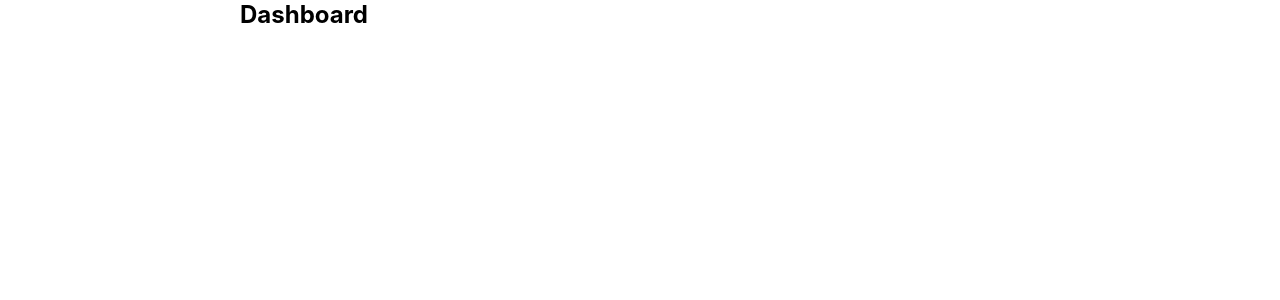
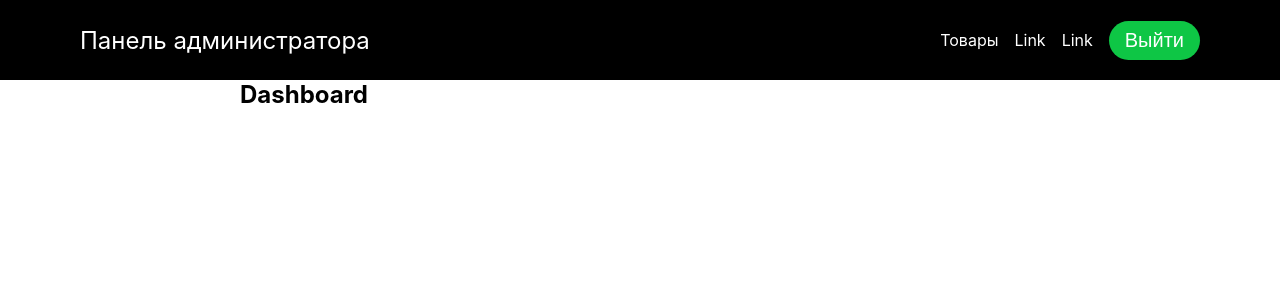
Before and after one commit to nikitadubyk/food-order-admin, a React (Create React App) app: page /dashboard in a window 1280 px wide. Shown: the top 300 px of the page. Built offline with nearby package versions, Linux system fonts and the light colour scheme; sample sign-in values are in the browser's storage.

Commit message:
added header

```diff
--- a/src/components/Button/index.tsx
+++ b/src/components/Button/index.tsx
@@ -6,14 +6,21 @@ interface ButtonProps {
     children: React.ReactNode
     reverse?: boolean
     warning?: boolean
+    onClick?: () => void
 }
 
-const Button: React.FC<ButtonProps> = ({ children, reverse, warning }) => {
+const Button: React.FC<ButtonProps> = ({
+    children,
+    reverse,
+    warning,
+    onClick,
+}) => {
     return (
         <button
             className={`button ${reverse && 'button-reverse'} ${
                 warning && 'button-warning'
             }`}
+            onClick={onClick}
         >
             {children}
         </button>
--- /dev/null
+++ b/src/components/Header/Header.scss
@@ -0,0 +1,31 @@
+.header {
+    display: flex;
+    justify-content: space-between;
+    align-items: center;
+    width: 100%;
+    min-height: 5rem;
+    background-color: #000;
+    padding: 0 5rem;
+    &__title {
+        color: #fff;
+        font-size: 1.5rem;
+        text-decoration: none;
+    }
+    &__nav {
+        ul {
+            list-style: none;
+            display: flex;
+            align-items: center;
+            li {
+                a {
+                    color: #fff;
+                    text-decoration: none;
+                    margin-right: 1rem;
+                    &:hover {
+                        text-decoration: underline;
+                    }
+                }
+            }
+        }
+    }
+}
--- /dev/null
+++ b/src/components/Header/index.tsx
@@ -0,0 +1,46 @@
+import React from 'react'
+import { NavLink, Link } from 'react-router-dom'
+import { useDispatch } from 'react-redux'
+import { logout } from '../../redux/auth/slice'
+import { useNavigate } from 'react-router-dom'
+
+import Button from '../Button'
+
+import './Header.scss'
+
+const Header: React.FC = () => {
+    const dispatch = useDispatch()
+    const navigate = useNavigate()
+
+    const exit = () => {
+        dispatch(logout())
+        navigate('/')
+    }
+
+    return (
+        <div className='header'>
+            <Link to='/dashboard' className='header__title'>
+                Панель администратора
+            </Link>
+
+            <nav className='header__nav'>
+                <ul>
+                    <li>
+                        <NavLink to='/'>Товары</NavLink>
+                    </li>
+                    <li>
+                        <NavLink to='/'>Link</NavLink>
+                    </li>
+                    <li>
+                        <NavLink to='/'>Link</NavLink>
+                    </li>
+                    <li>
+                        <Button onClick={exit}>Выйти</Button>
+                    </li>
+                </ul>
+            </nav>
+        </div>
+    )
+}
+
+export default Header
--- a/src/pages/Dashboard/index.tsx
+++ b/src/pages/Dashboard/index.tsx
@@ -1,12 +1,18 @@
 import React from 'react'
+
+import Header from '../../components/Header'
 
 import './Dashboard.scss'
 
 const Dashboard: React.FC = () => {
     return (
-        <div className='container'>
-            <h2>Dashboard</h2>
-        </div>
+        <>
+            <Header />
+
+            <div className='container'>
+                <h2>Dashboard</h2>
+            </div>
+        </>
     )
 }
 
```
